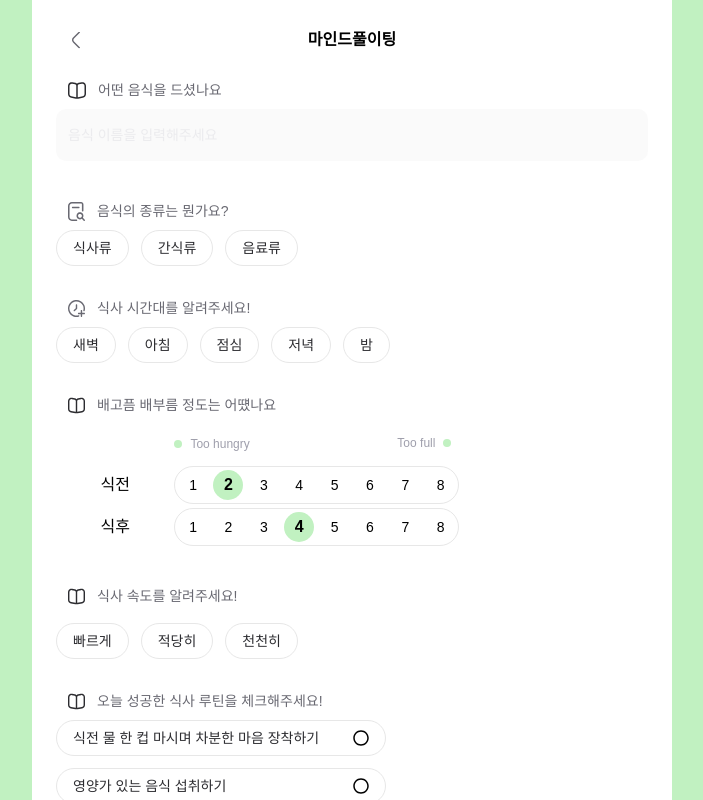
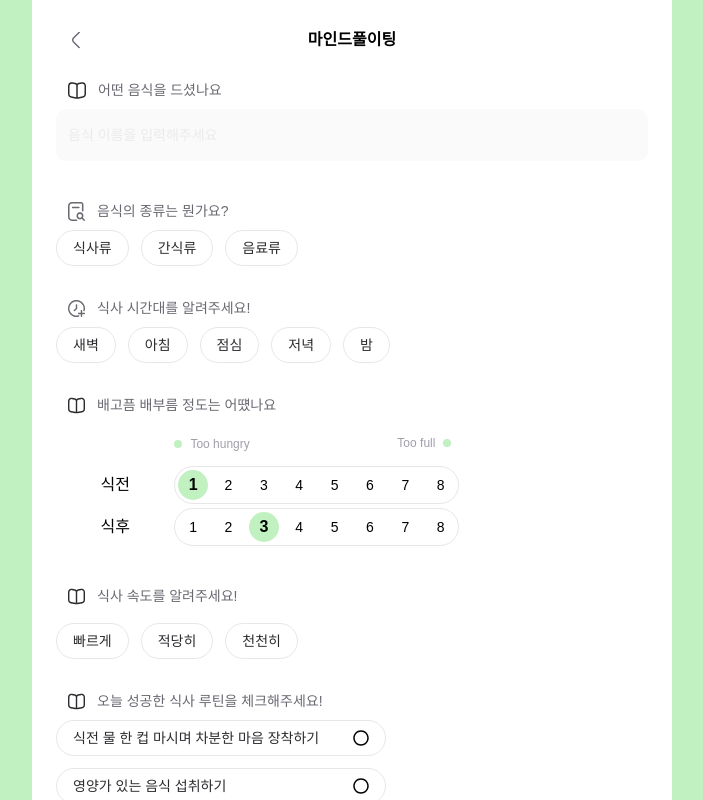
Before and after one commit to hatoruday/mindeating-front, a Next.js app: page /mind in a window 1280 px wide. Shown: the top 800 px of the page, without its empty margins (288-991 px from the left). Built offline with nearby package versions, Linux system fonts and the light colour scheme; a web font is replaced by a local one.

Commit message:
attempting mind interaction

```diff
--- a/app/mind/page.tsx
+++ b/app/mind/page.tsx
@@ -10,25 +10,30 @@ import WhatIsYourEatingTime from "@/components/record/whatIsYourEatingTime";
 import Satiety from "@/components/record/mind/eatingSatiety";
 import WhatIsYourTime from "@/components/record/whatIsYourEatingTime";
 
+interface SuccessMealRoutine {
+  [key: number]: boolean;
+}
+
 export default function MindFullEating() {
   const [menu, setMenu] = useState<string[]>([]); //required
-  const [type, setType] = useState<string[]>([]);
-  const [time, setTime] = useState<string[]>([]);
+  const [type, setType] = useState<string>("");
+  const [when, setWhen] = useState<string>("");
   const [hunger_before_meal, setHunger_before_meal] = useState<number>(1);
   const hungetList = [1, 2, 3, 4, 5, 6, 7, 8];
-  const [hunger_After_meal, setHunger_After_meal] = useState<number>(3);
+  const [hunger_after_meal, setHunger_After_meal] = useState<number>(3);
   const [speed, setSpeed] = useState<string>("");
   const [amount, setAmount] = useState<string>("");
-  const [successRoutine, setSuccessRoutine] = useState<boolean[]>([
-    false,
-    false,
-    false,
-    false,
-    false,
-  ]);
+  const [successed_meal_routine, setSuccesssed_meal_routine] =
+    useState<SuccessMealRoutine>({
+      0: false,
+      1: false,
+      2: false,
+      3: false,
+      4: false,
+      5: false,
+    });
   const [satisfaction, setSatisfaction] = useState<string>("");
   const [note, setNote] = useState<string>(""); //not required
-  const date = new Date();
 
   /**
    * 식사 메뉴를 추가하는 함수와, input, 그에 대한 상태값을 useState를 통해 관리한다.
@@ -130,24 +135,32 @@ export default function MindFullEating() {
           </span>
         </header>
         <article className="flex gap-x-3">
-          <div className="flex  justify-center items-center h-9 relative gap-2.5 px-4 py-2.5 rounded-[56px] border border-[#e7e7e7]">
-            <p className="flex text-sm font-medium text-left text-[#2c2c30]">
-              식사류
-            </p>
-          </div>
-          <div className="flex  justify-center items-center h-9 relative gap-2.5 px-4 py-2.5 rounded-[56px] border border-[#e7e7e7]">
-            <p className="flex text-sm font-medium text-left text-[#2c2c30]">
-              간식류
-            </p>
-          </div>
-          <div className="flex  justify-center items-center h-9 relative gap-2.5 px-4 py-2.5 rounded-[56px] border border-[#e7e7e7]">
-            <p className="flex text-sm font-medium text-left text-[#2c2c30]">
-              음료류
-            </p>
-          </div>
+          {["식사류", "간식류", "음료류"].map((item, index) => (
+            <button
+              onClick={() => {
+                if (type == item) {
+                  setType("");
+                } else {
+                  setType(item);
+                }
+              }}
+              key={index}
+              className={`flex  justify-center items-center h-9 relative gap-2.5 px-4 py-2.5 rounded-[56px] border ${
+                type == item ? "border-green2 bg-green3" : "border-black4"
+              }`}
+            >
+              <p className="flex text-sm font-medium text-left text-[#2c2c30]">
+                {item}
+              </p>
+            </button>
+          ))}
         </article>
       </section>
-      <WhatIsYourTime timeType="식사 시간대를 알려주세요!" />
+      <WhatIsYourTime
+        when={when}
+        setWhen={setWhen}
+        timeType="식사 시간대를 알려주세요!"
+      />
       <section className="flex flex-col gap-y-2 py-4">
         <header className="flex px-3 gap-x-3">
           <Image src="/bookIcon.svg" width={17} height={19} alt="bookIcon" />
@@ -174,8 +187,9 @@ export default function MindFullEating() {
           </div>
           <div className="col-span-4 w-full">
             <HungerMeter
+              setHunger_meal={setHunger_before_meal}
               hungerList={hungetList}
-              hunger_before_meal={hunger_before_meal}
+              hunger_meal={hunger_before_meal}
             />
           </div>
           <div className="flex justify-center content-center">
@@ -183,8 +197,9 @@ export default function MindFullEating() {
           </div>
           <div className="col-span-4 ">
             <HungerMeter
+              setHunger_meal={setHunger_After_meal}
               hungerList={hungetList}
-              hunger_before_meal={hunger_After_meal}
+              hunger_meal={hunger_after_meal}
             />
           </div>
         </aside>
--- a/components/myCalendar.tsx
+++ b/components/myCalendar.tsx
@@ -74,7 +74,6 @@ export default function MyCalendar() {
           to: { transform: `translateY(${currentPageY + 200}px)` }, // 최종 위치로 애니메이션
           immediate: false, // 애니메이션 적용
           onRest: () => {
-            console.log(getMonthAll(offset - 1));
             requestAnimationFrame(() => {
               if (getMonthAll(offset - 1)[0].weeks.length == 6) {
                 setAnimProps({
@@ -98,12 +97,19 @@ export default function MyCalendar() {
           immediate: false, // 애니메이션 적용
           onRest: () => {
             requestAnimationFrame(() => {
-              setAnimProps({
-                to: { transform: `translateY(${currentPageY}px)` }, // 최종 위치로 애니메이션
-                immediate: true, // 애니메이션 적용
-              });
+              if (getMonthAll(offset - 1)[0].weeks.length == 6) {
+                setAnimProps({
+                  to: { transform: `translateY(${currentPageY + 40}px)` }, // 최종 위치로 애니메이션
+                  immediate: true, // 애니메이션 적용
+                });
+              } else {
+                setAnimProps({
+                  to: { transform: `translateY(${currentPageY}px)` }, // 최종 위치로 애니메이션
+                  immediate: true,
+                });
+              }
+              setOffset((prev) => prev + 1);
             });
-            setOffset((prev) => prev + 1);
           },
         });
       }
--- a/components/myMonth.tsx
+++ b/components/myMonth.tsx
@@ -35,12 +35,7 @@ export default function MyMonthList({
     }
     setOpenIndexList(newIndex);
   };
-  console.log(
-    recentMonths[1].weeks[2][5].getMonth(),
-    "에 해당하는 월",
-    openIndexList.length,
-    recentMonths[1].isFadeoutWeeks.length
-  );
+
   return (
     <>
       {recentMonths.map((month, monthindex) => {
--- a/components/record/mind/hungerMeter.tsx
+++ b/components/record/mind/hungerMeter.tsx
@@ -1,29 +1,39 @@
 export default function HungerMeter({
   hungerList,
-  hunger_before_meal,
+  hunger_meal,
+  setHunger_meal,
 }: {
   hungerList: number[];
-  hunger_before_meal: number;
+  hunger_meal: number;
+  setHunger_meal: (meal: number) => void;
 }) {
   return (
-    <div className="flex w-[285px] h-[38px] rounded-[40px] border border-black4 items-center justify-around">
+    <div className="flex w-[285px] h-[38px] rounded-[40px] border border-black4 items-center content-center justify-around">
       {hungerList.map((item, index) => {
         return (
           <div key={index}>
-            {index === hunger_before_meal ? (
-              <div
+            {item === hunger_meal ? (
+              <button
+                onClick={() => {
+                  if (hunger_meal != item) setHunger_meal(item);
+                  else setHunger_meal(0);
+                }}
                 key={index}
-                className="w-[30px] h-[30px] rounded-[40px] bg-green2 items-center justify-center content-center"
+                className="flex w-[30px] h-[30px] rounded-[40px] bg-green2 items-center justify-center content-center"
               >
-                <p className="text-center font-bold text-[16px">{item}</p>
-              </div>
+                <p className="text-center font-bold text-[16px]">{item}</p>
+              </button>
             ) : (
-              <div
+              <button
+                onClick={() => {
+                  if (hunger_meal != item) setHunger_meal(item);
+                  else setHunger_meal(0);
+                }}
                 key={index}
-                className="w-[30px] h-[30px] rounded-[40px] items-center justify-center content-center"
+                className="flex w-[30px] h-[30px] rounded-[40px] items-center justify-center content-center"
               >
                 <p className="text-center text-[14px]">{item}</p>
-              </div>
+              </button>
             )}
           </div>
         );
--- a/components/record/whatIsYourEatingTime.tsx
+++ b/components/record/whatIsYourEatingTime.tsx
@@ -1,6 +1,14 @@
 import Image from "next/image";
 
-export default function WhatIsYourTime({ timeType }: { timeType: string }) {
+export default function WhatIsYourTime({
+  timeType,
+  when,
+  setWhen,
+}: {
+  timeType: string;
+  when: string;
+  setWhen: (whenSpecific: string) => void;
+}) {
   return (
     <section className="flex flex-col gap-y-2 py-4">
       <header className="flex px-3 gap-x-3">
@@ -13,31 +21,22 @@ export default function WhatIsYourTime({ timeType }: { timeType: string }) {
         <span className="font-medium text-black2 text-[14px]">{timeType}</span>
       </header>
       <article className="flex gap-x-3">
-        <div className="flex  justify-center items-center h-9 relative gap-2.5 px-4 py-2.5 rounded-[56px] border border-[#e7e7e7]">
-          <p className="flex text-sm font-medium text-left text-[#2c2c30]">
-            새벽
-          </p>
-        </div>
-        <div className="flex  justify-center items-center h-9 relative gap-2.5 px-4 py-2.5 rounded-[56px] border border-[#e7e7e7]">
-          <p className="flex text-sm font-medium text-left text-[#2c2c30]">
-            아침
-          </p>
-        </div>
-        <div className="flex  justify-center items-center h-9 relative gap-2.5 px-4 py-2.5 rounded-[56px] border border-[#e7e7e7]">
-          <p className="flex text-sm font-medium text-left text-[#2c2c30]">
-            점심
-          </p>
-        </div>
-        <div className="flex  justify-center items-center h-9 relative gap-2.5 px-4 py-2.5 rounded-[56px] border border-[#e7e7e7]">
-          <p className="flex text-sm font-medium text-left text-[#2c2c30]">
-            저녁
-          </p>
-        </div>
-        <div className="flex  justify-center items-center h-9 relative gap-2.5 px-4 py-2.5 rounded-[56px] border border-[#e7e7e7]">
-          <p className="flex text-sm font-medium text-left text-[#2c2c30]">
-            밤
-          </p>
-        </div>
+        {["새벽", "아침", "점심", "저녁", "밤"].map((time, index) => (
+          <button
+            key={index}
+            className={`flex  justify-center items-center h-9 relative gap-2.5 px-4 py-2.5 rounded-[56px] border ${
+              when == time ? "border-green2 bg-green3" : "border-black4"
+            }`}
+            onClick={() => {
+              if (when != time) setWhen(time);
+              else setWhen("");
+            }}
+          >
+            <p className="flex text-sm font-medium text-left text-[#2c2c30]">
+              {time}
+            </p>
+          </button>
+        ))}
       </article>
     </section>
   );
```
